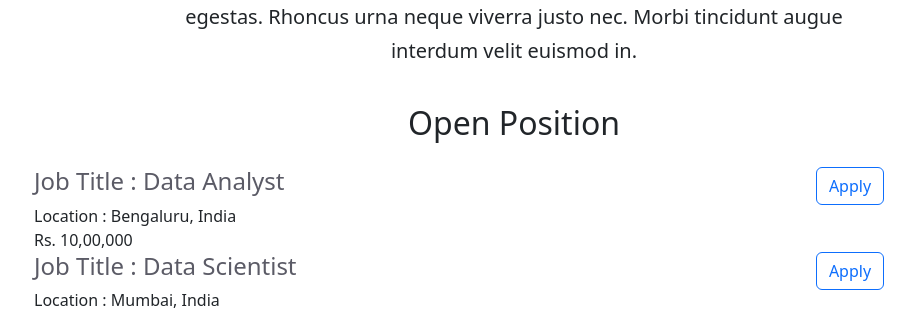
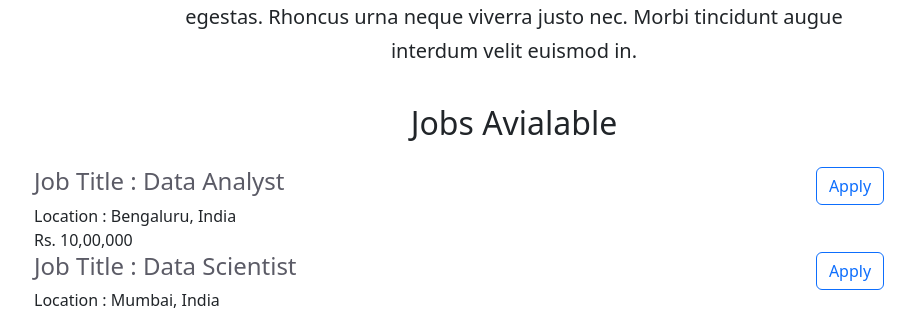
Before and after one commit to DataManan/career-websitev2, a Flask app: page / in a window 1280 px wide. Shown: the part 718-1030 px from the top of the page, without its empty margins (126-1041 px from the left). Run offline with Flask 2, Linux system fonts and the light colour scheme.

Commit message:
heading of jobs section.

```diff
--- a/templates/home.html
+++ b/templates/home.html
@@ -25,7 +25,7 @@
       Lorem ipsum dolor sit amet, consectetur adipiscing elit, sed do eiusmod tempor incididunt ut labore et dolore magna aliqua. Quis viverra nibh cras pulvinar mattis. Amet massa vitae tortor condimentum. Vitae elementum curabitur vitae nunc. Vitae et leo duis ut diam quam nulla. Lacus laoreet non curabitur gravida. Faucibus vitae aliquet nec ullamcorper sit amet risus nullam eget. Sollicitudin ac orci phasellus egestas. Rhoncus urna neque viverra justo nec. Morbi tincidunt augue interdum velit euismod in.
     </p>
 
-    <h2>Open Position</h2>
+    <h2>Jobs Avialable</h2>
     <div class="jobs">
       {%for job in jobs%}
       {% include 'jobitem.html' %}
```
